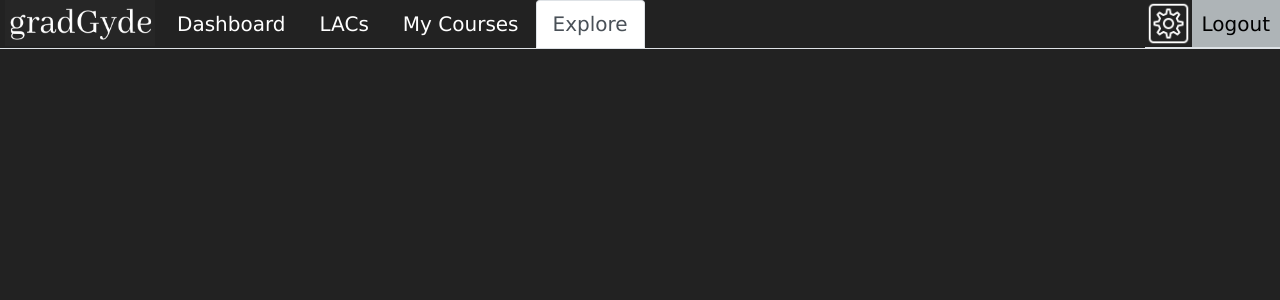
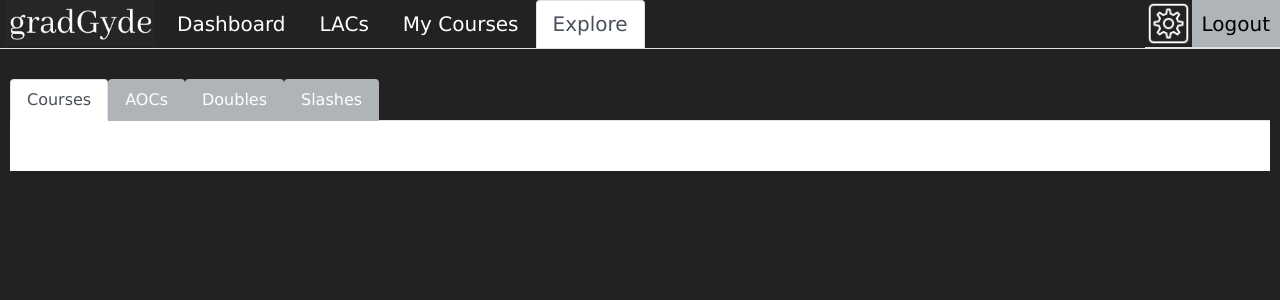
Before and after one commit to hayleemillar/gradGyde, a Flask app: template gradGyde/templates/explore.html in a window 1280 px wide. Shown: the top 300 px of the page. Run offline with Flask 2, Linux system fonts and the light colour scheme; the template is opened without the code that fills it, so the values that code supplies are empty; some libraries are stand-ins or nearby versions.

Commit message:
explore tabs

```diff
--- a/gradGyde/main.py
+++ b/gradGyde/main.py
@@ -406,6 +406,7 @@ def explore():
         return redirect('/login')
     return render_template('explore.html')
 
+
 @app.route('/removecourse', methods=['GET', 'POST'])
 def remove_course():
 
--- /dev/null
+++ b/gradGyde/static/explore.js
@@ -0,0 +1,39 @@
+
+/**
+ * Switches which tab is active.
+ * Changes HTML displayed according to which tab is active.
+ * @param oldTabID
+ * @param newTabID
+ */
+function switchTab(newTabID, tabIDArray) {
+
+	var oldTab;
+
+	// for each ID
+	for (id in tabIDArray) {
+		// get element
+		oldTab = document.getElementById(tabIDArray[id]);
+
+		// if the element is active, deactivate
+		if (oldTab.getAttribute("class") == "nav-link active") {
+			oldTab.setAttribute("class", "nav-link");
+			oldTab.setAttribute("aria-selected", "false");
+		}
+	}
+
+	// get new element to be active
+	var newTab = document.getElementById(newTabID);
+
+	// set to active
+	newTab.setAttribute("class", "nav-link active");
+	newTab.setAttribute("aria-selected", "true");
+}
+
+
+/**
+ * Generates what HTML is to be displayed.
+ * @param tab
+ */
+function generateHTML(tab) {
+
+}
--- a/gradGyde/templates/explore.html
+++ b/gradGyde/templates/explore.html
@@ -48,5 +48,40 @@
     </ul>
   </ul>
 
+  <br/>
+
+  <!-- tabs for either courses, aocs, doubles, slashes -->
+  <ul class="nav nav-tabs" id="summary-tabs" role="tablist" style="margin-left:10px;margin-right:10px">
+    <li class="nav-item">
+      <button id="courses" data-toggle="tab" role="tab" aria-controls="dashboard" style="font-size:16px;" onclick="switchTab('courses', ['aocs', 'doubles', 'slashes'])" class="nav-link active" aria-selected="true">Courses</button>
+    </li>
+    <li class="nav-item">
+      <button id="aocs" data-toggle="tab" role="tab" aria-controls="dashboard" style="font-size:16px;" onclick="switchTab('aocs', ['courses', 'doubles', 'slashes'])" class="nav-link" aria-selected="false">AOCs</button>
+    </li>
+    <li class="nav-item">
+      <button id="doubles" data-toggle="tab" role="tab" aria-controls="dashboard" style="font-size:16px;" onclick="switchTab('doubles', ['aocs', 'courses', 'slashes'])" class="nav-link" aria-selected="false">Doubles</button>
+    </li>
+    <li class="nav-item">
+      <button id="slashes" data-toggle="tab" role="tab" aria-controls="dashboard" style="font-size:16px;" onclick="switchTab('slashes', ['aocs', 'doubles', 'courses'])" class="nav-link" aria-selected="false">Slashes</button>
+    </li>
+  </ul>
+  <div class="summary" id="summary" style="margin-left:10px;margin-right:10px;">
+    <br />
+    <div id="reqHTML">
+      <!-- HTML handled by JS -->
+    </div>
+  </div>
 </body>
+
+<script
+  src="https://code.jquery.com/jquery-3.4.0.min.js"
+  integrity="sha256-BJeo0qm959uMBGb65z40ejJYGSgR7REI4+CW1fNKwOg="
+  crossorigin="anonymous"></script>
+
+<script src="../static/explore.js"></script>
+
+<script>
+
+</script>
+
 </html>
```
